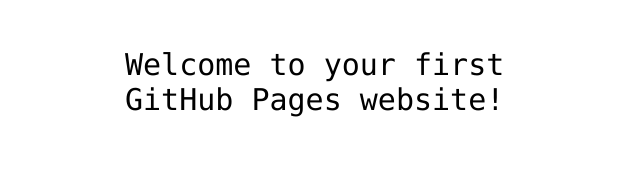
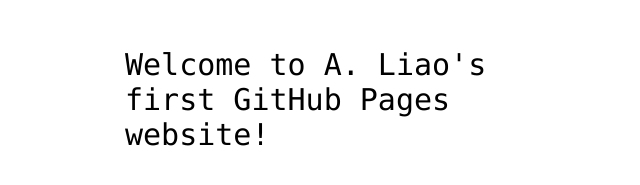
Before and after one commit to aliao1988/hello-world, a plain HTML site: page index.html in a window 1280 px wide. Shown: the part 341-526 px from the top of the page, without its empty margins (315-955 px from the left). Drawn offline with Linux system fonts and the light colour scheme.

Commit message:
Update index.html

```diff
--- a/index.html
+++ b/index.html
@@ -3,7 +3,7 @@
 <html>
 <head>
   <meta http-equiv="Content-Type" content="text/html; charset=utf-8"/>
-  <title>my-first-website</title>
+  <title>A. Liao's website</title>
   <LINK href="styles.css" rel="stylesheet" type="text/css">
 </head>
 
@@ -12,7 +12,7 @@
 <img src="https://octodex.github.com/images/daftpunktocat-thomas.gif" id="octocat" alt="octocat-gif" />
 
 <!-- Change this code here by copy and pasting your template on line 15 -->
-<p>Welcome to your first GitHub Pages website!</p>
+<p>Welcome to A. Liao's first GitHub Pages website!</p>
 
 </body>
 </html>
```
